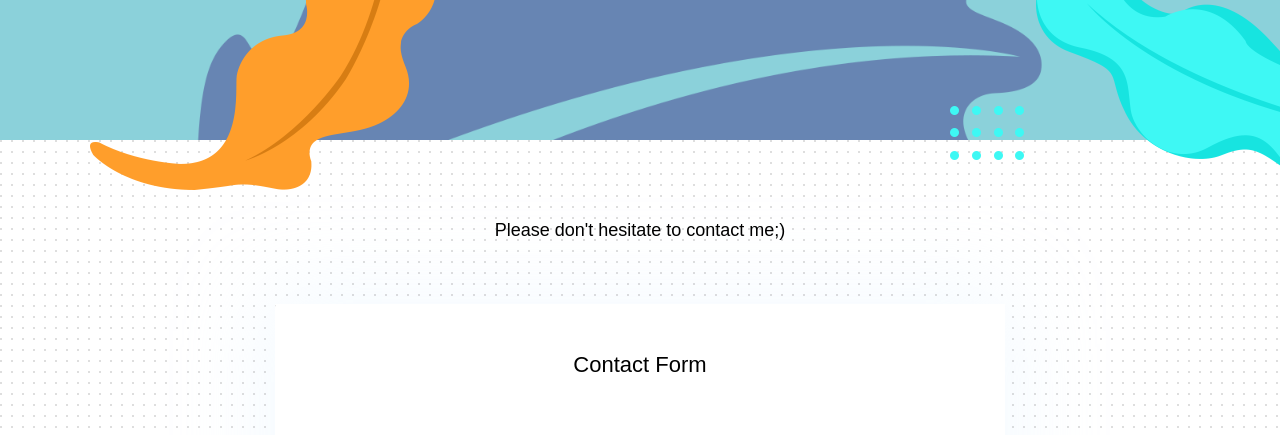
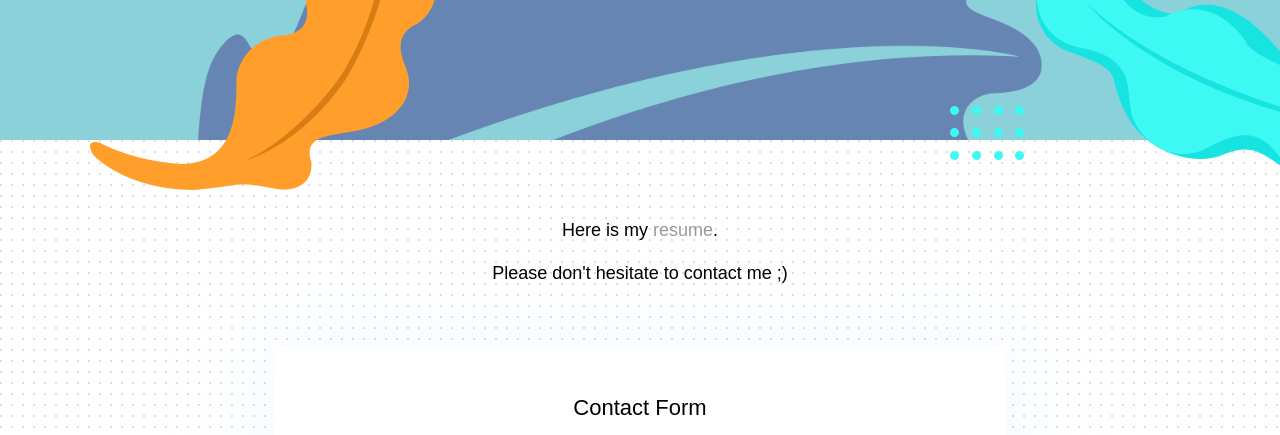
Before and after one commit to lan-lyu/home, a plain HTML site: page contact.html in a window 1280 px wide. Shown: the part 364-799 px from the top of the page. Drawn offline with Linux system fonts and the light colour scheme.

Commit message:
Update contact.html

```diff
--- a/contact.html
+++ b/contact.html
@@ -99,7 +99,10 @@
         <h2 class="section-title">Contact Info</h2>
       </div> -->
       <div class="col-12 text-center">
-        <h5>Please don't hesitate to contact me;)</h5>
+        <h5>
+          Here is my <a class="text-light" href="images/file/Resume - Lan Lyu.pdf">resume</a>.<br/><br/>
+          Please don't hesitate to contact me ;)
+        </h5>
         <br/><br/><br/>
       </div>
       <div class="col-lg-8 mx-auto">
```
